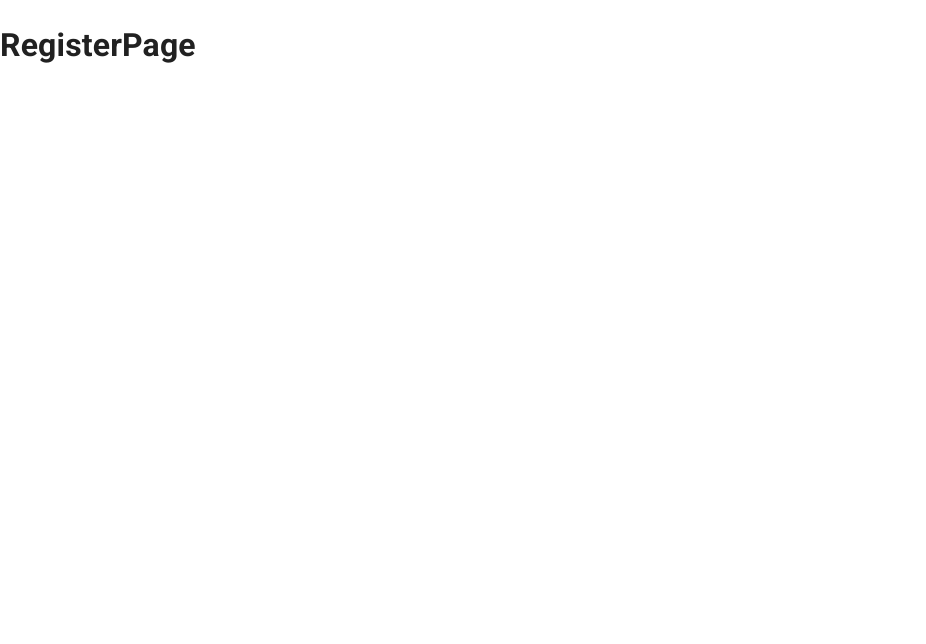
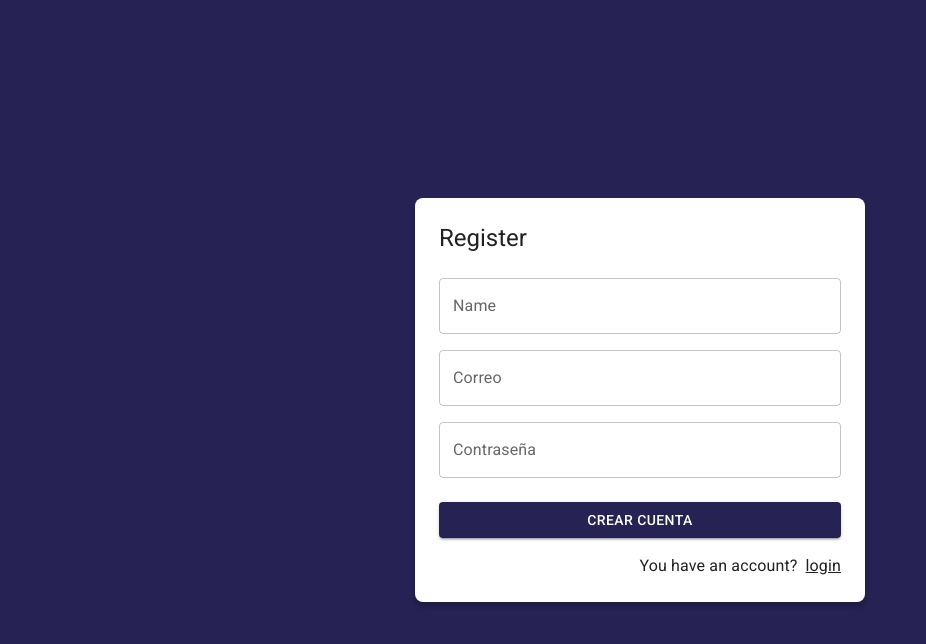
Before and after one commit to Newflaree/react-journal-app, a React (Vite) app: page /auth/register in a window 1280 px wide. Shown: the top 644 px of the page, without its empty margins (0-926 px from the left). Built offline with nearby package versions, Linux system fonts and the light colour scheme.

Commit message:
RegisterPage - Diseño

```diff
--- a/src/auth/pages/RegisterPage.jsx
+++ b/src/auth/pages/RegisterPage.jsx
@@ -1,5 +1,91 @@
+import { Link as RouterLink } from 'react-router-dom';
+// Material
+import {
+  Button,
+  Grid,
+  Link,
+  TextField,
+  Typography
+} from '@mui/material';
+// Icons
+import { Google } from '@mui/icons-material';
+import {AuthLayout} from '../layout/AuthLayout';
+
 export const RegisterPage = () => {
   return (
-    <h1>RegisterPage</h1>
+    <AuthLayout title='Register'>
+      <form>
+        <Grid container>
+          <Grid
+            item
+            xs={ 12 }
+            sx={{ mt: 2 }}
+          >
+            <TextField
+              label='Name'
+              type='text'
+              placeholder='Your name'
+              fullWidth
+            />
+          </Grid>
+          <Grid
+            item
+            xs={ 12 }
+            sx={{ mt: 2 }}
+          >
+            <TextField
+              label='Correo'
+              type='email'
+              placeholder='test@email.com'
+              fullWidth
+            />
+          </Grid>
+          <Grid
+            item
+            xs={ 12 }
+            sx={{ mt: 2 }}
+          >
+            <TextField
+              label='Contraseña'
+              type='password'
+              placeholder='contraseña'
+              fullWidth
+            />
+          </Grid>
+
+          <Grid
+            container
+            spacing={ 2 }
+            sx={{ mb: 2, mt: 1 }}
+          >
+            <Grid
+              item
+              xs={ 12 }
+            >
+              <Button
+                variant='contained'
+                fullWidth
+              >
+                Crear cuenta
+              </Button>
+            </Grid>
+          </Grid>
+
+          <Grid container direction='row' justifyContent='end'>
+            <Typography sx={{ mr: 1 }}>
+              You have an account?
+            </Typography>
+            <Link
+              component={ RouterLink }
+              color='inherit'
+              to='/auth/login'
+            >
+              login
+            </Link>
+          </Grid>
+
+        </Grid>
+      </form>
+    </AuthLayout>
   )
 }
```
